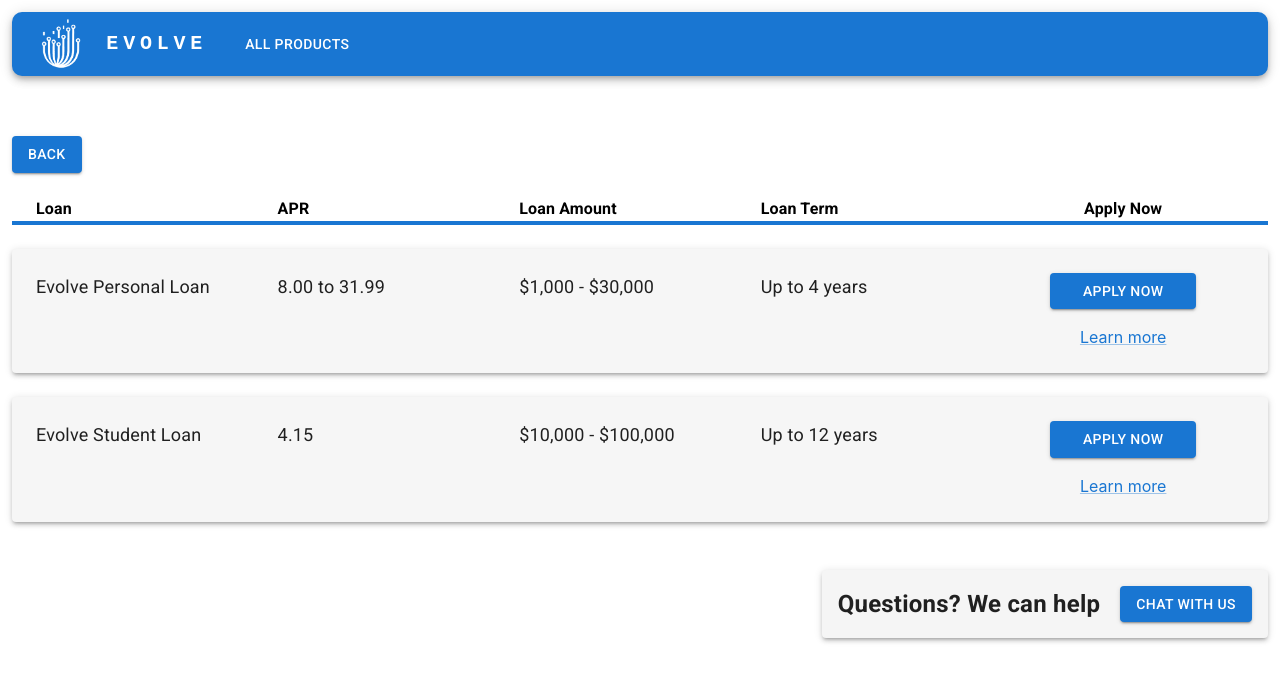
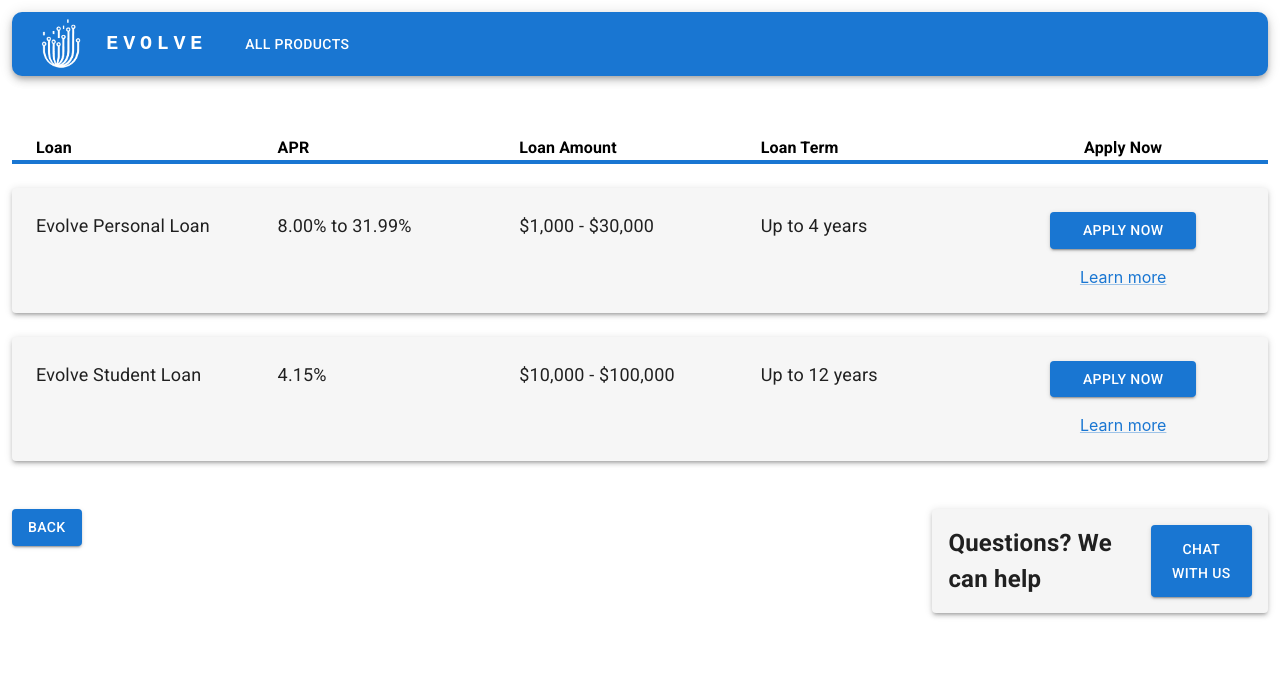
Before and after one commit to nathan-cooper/genai-hackathon-ui, a React (Vite) app: page /loanList in a window 1280 px wide. Shown: the top 682 px of the page. Built offline with nearby package versions, Linux system fonts and the light colour scheme.

Commit message:
move back button and fix dark mode issue

```diff
--- a/src/__data__/loanData.json
+++ b/src/__data__/loanData.json
@@ -2,7 +2,7 @@
     {
         "id": "LN001",
         "productName": "Evolve Personal Loan",
-        "apr": "8.00 to 31.99",
+        "apr": "8.00% to 31.99%",
         "loanAmount": "$1,000 - $30,000",
         "loanTerm": "Up to 4 years",
         "productDetail": {
@@ -15,7 +15,7 @@
     {
         "id": "LN002",
         "productName": "Evolve Student Loan",
-        "apr": "4.15",
+        "apr": "4.15%",
         "loanAmount": "$10,000 - $100,000",
         "loanTerm": "Up to 12 years",
         "productDetail": {
--- a/src/componenets/BackButton.tsx
+++ b/src/componenets/BackButton.tsx
@@ -6,7 +6,7 @@
     flexDirection: "row",
     width: "100%",
     justifyContent: "flex-start",
-    marginBottom: "24px"
+    height: "fit-content"
 });
 
 const BackButton = () => {
--- a/src/componenets/ChatCard.tsx
+++ b/src/componenets/ChatCard.tsx
@@ -1,4 +1,5 @@
 import { Box, Button, Card, Typography, styled } from "@mui/material";
+import BackButton from "./BackButton";
 
 const ChatText = styled(Typography)({
     fontSize: "24px",
@@ -6,6 +7,7 @@
 })
 
 const CardContainer = styled(Box)({
+    marginTop: "48px",
     width: "100%",
     display: "flex",
     flexDirection: "row",
@@ -13,7 +15,6 @@
 })
 
 const StyledCard = styled(Card)({
-    marginTop: "48px",
     backgroundColor: "#f5f5f5",
     display: 'flex',
     flexDirection: "row",
@@ -25,6 +26,7 @@
 const ChatCard = () => {
     return (
         <CardContainer>
+            <BackButton />
             <StyledCard elevation={3}>
                 <ChatText>Questions? We can help</ChatText>
                 <Button variant="contained">Chat with us</Button>
--- a/src/componenets/Header.tsx
+++ b/src/componenets/Header.tsx
@@ -23,7 +23,7 @@
             onClick={() => navigate("/")}
             sx={{
               mr: 2,
-              display: { xs: 'none', md: 'flex' },
+              display: { md: 'flex' },
               fontFamily: 'monospace',
               fontWeight: 700,
               letterSpacing: '.3rem',
--- a/src/pages/LandingPage.tsx
+++ b/src/pages/LandingPage.tsx
@@ -35,7 +35,8 @@
 const Heading = styled(Typography)({
   fontSize: "24px",
   fontWeight: "bold",
-  textAlign: "right"
+  textAlign: "right",
+  color: "black"
 });
 
 const LandingPage = () => {
@@ -49,7 +50,8 @@
           fontSize: "36px",
           fontWeight: "bold",
           textAlign: "center",
-          marginBottom: "32px"
+          marginBottom: "32px",
+          color: "black"
         }}
       >
         Evolve Bank
--- a/src/pages/LoanListPage.tsx
+++ b/src/pages/LoanListPage.tsx
@@ -7,7 +7,6 @@
 import { HeaderText, ListContainer, RowContainer, TableContainer } from "./ProductListPage";
 import ChatCard from "../componenets/ChatCard";
 import { useLocation } from "react-router-dom";
-import BackButton from "../componenets/BackButton";
 
 const LoanListPage = () => {
     const [prodList, setProdList] = useState<Loan[]>([]);
@@ -23,7 +22,6 @@
     return (
         <ListContainer>
             <Header />
-            <BackButton />
             <TableContainer>
                 <RowContainer container direction={"row"} sx={{borderBottom: "4px solid #1976d2"}}>
                     <Grid item md={2.4}>
--- a/src/pages/ProductDetailPage.tsx
+++ b/src/pages/ProductDetailPage.tsx
@@ -6,7 +6,6 @@
 import Header from "../componenets/Header";
 import { StyledPaper } from "../componenets/ListItem";
 import ChatCard from "../componenets/ChatCard";
-import BackButton from "../componenets/BackButton";
 
 const DetailContainer = styled(Box)({
     maxWidth: "100%",
@@ -71,7 +70,6 @@
     return (
         <DetailContainer>
             <Header />
-            <BackButton />
             {product && (
                 <StyledPaper elevation={3}>
                     <RowContainer container direction={"row"}>
--- a/src/pages/ProductListPage.tsx
+++ b/src/pages/ProductListPage.tsx
@@ -6,7 +6,6 @@
 import Header from "../componenets/Header";
 import ChatCard from "../componenets/ChatCard";
 import { useLocation } from "react-router-dom";
-import BackButton from "../componenets/BackButton";
 
 export const ListContainer = styled(Box)({
     maxWidth: "100%",
@@ -30,7 +29,8 @@
 
 export const HeaderText = styled(Typography)({
     fontSize: "16px",
-    fontWeight: "bold"
+    fontWeight: "bold",
+    color: "black"
 });
 
 const ProductListPage = () => {
@@ -47,7 +47,6 @@
     return (
         <ListContainer>
             <Header />
-            <BackButton />
             <TableContainer>
                 <RowContainer container direction={"row"} sx={{borderBottom: "4px solid #1976d2"}}>
                     <Grid item md={2}>
--- a/src/pages/UnsurePage.tsx
+++ b/src/pages/UnsurePage.tsx
@@ -6,7 +6,6 @@
 import Header from "../componenets/Header";
 import { StyledPaper } from "../componenets/ListItem";
 import ChatCard from "../componenets/ChatCard";
-import BackButton from "../componenets/BackButton";
 
 const UnsureContainer = styled(Box)({
     maxWidth: "100%",
@@ -64,7 +63,6 @@
     return (
         <UnsureContainer>
             <Header />
-            <BackButton />
             {question && (
                 <StyledPaper elevation={3}
                     sx={{marginTop: "36px", width: "fit-content"}}
```
